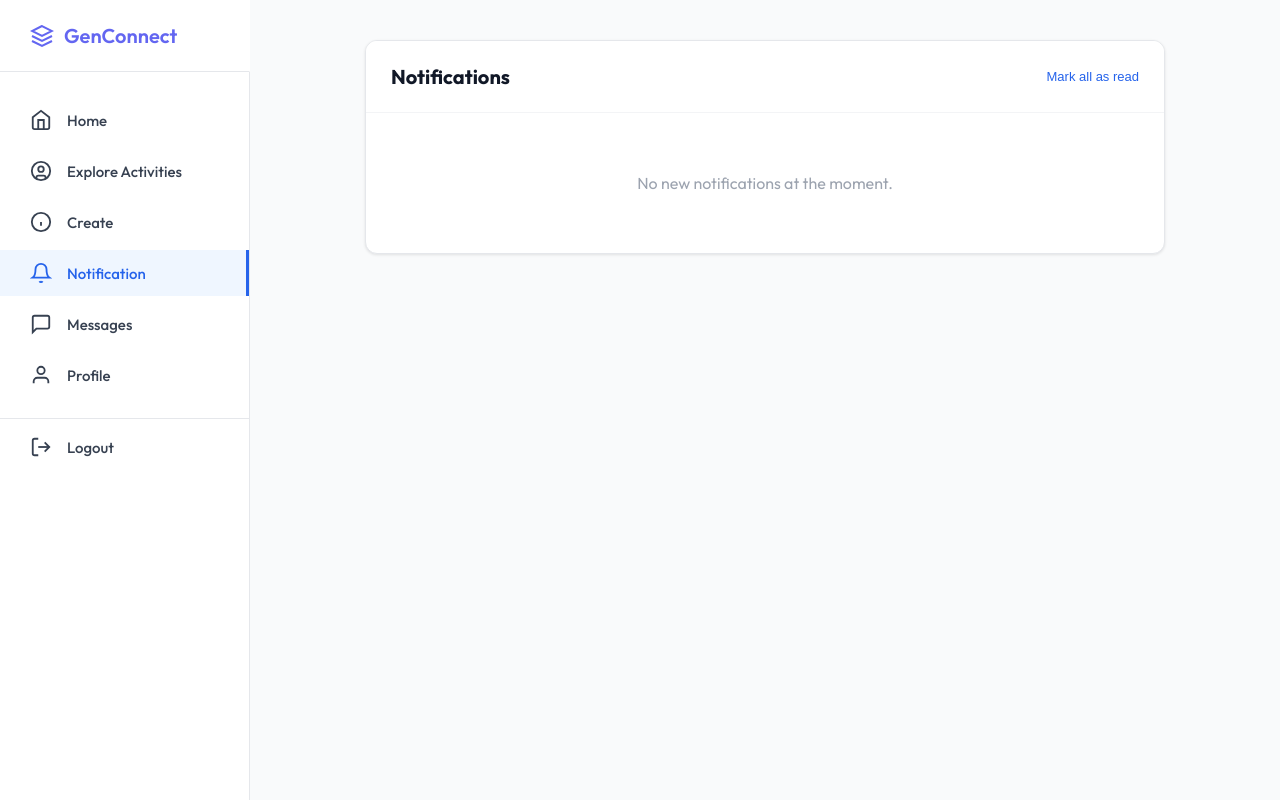
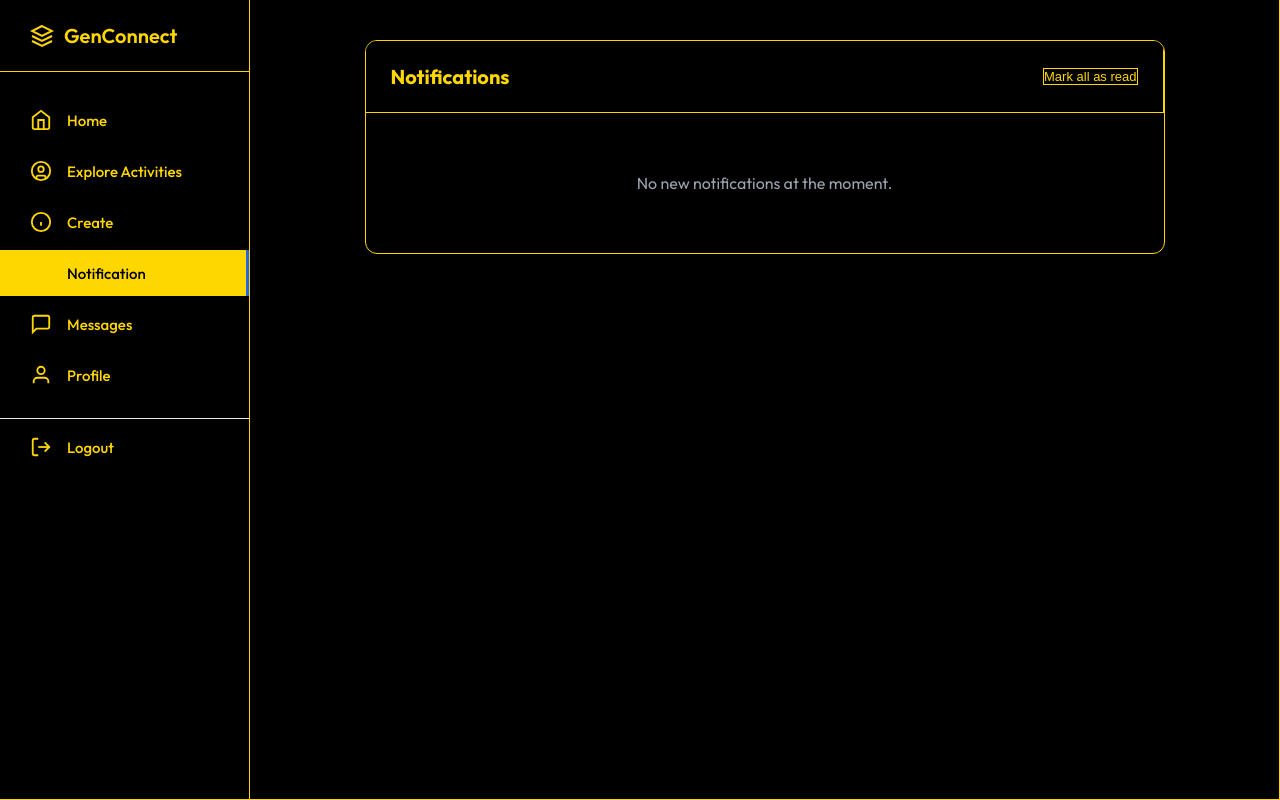
Before and after one commit to Jer4ld/gen-connect, a Flask app: page /notifications in a window 1280 px wide. Run offline with Flask 3, Linux system fonts and the light colour scheme; a user stored in the database is signed in; tables that the repository leaves empty hold one stand-in row (values such as "Sample post"); data that the repository does not hold is empty.

Commit message:
Update Flask app routes and templates

```diff
--- a/app.py
+++ b/app.py
@@ -848,8 +848,14 @@ def leave_group(group_id):
 @app.route('/notifications')
 def notifications_page():
     if 'user_id' not in session: return redirect(url_for('login'))
+
+    # 1. Fetch the user object to get your preferences (high contrast, font, etc.)
+    user = User.query.get(session['user_id'])
+
     user_notifications = Notification.query.filter_by(recipient_id=session['user_id']).order_by(Notification.created_at.desc()).all()
-    return render_template('notifications.html', notifications=user_notifications)
+
+    # 2. Pass current_user=user to the template
+    return render_template('notifications.html', notifications=user_notifications, current_user=user)
 
 # --- UPDATED: Add Contact with specific Block Validation message ---
 # In app.py
--- a/templates/notifications.html
+++ b/templates/notifications.html
@@ -6,6 +6,7 @@
     <meta name="viewport" content="width=device-width, initial-scale=1.0">
     <title>Notifications - GenConnect</title>
     <link href="https://fonts.googleapis.com/css2?family=Outfit:wght@400;500;600;700;800&display=swap" rel="stylesheet">
+    <link rel="stylesheet" href="https://cdnjs.cloudflare.com/ajax/libs/font-awesome/6.4.0/css/all.min.css">
     <style>
         * {
             margin: 0;
@@ -17,6 +18,8 @@
             font-family: 'Outfit', -apple-system, BlinkMacSystemFont, 'Segoe UI', Roboto, sans-serif;
             background-color: #f5f5f5;
             color: #1e293b;
+            top: 0 !important;
+            position: static !important;
         }
 
         .page-container {
@@ -24,7 +27,7 @@
             min-height: 100vh;
         }
 
-        /* --- Sidebar Styles (Seamless Match) --- */
+        /* --- Sidebar Styles --- */
         .sidebar {
             position: fixed;
             left: 0;
@@ -117,7 +120,6 @@
             overflow: hidden;
         }
 
-        /* ALIGNMENT: 72px height for header */
         .notif-header {
             height: 72px;
             display: flex;
@@ -144,11 +146,6 @@
             cursor: pointer;
         }
 
-        .mark-read-btn:hover {
-            text-decoration: underline;
-        }
-
-        /* ... Keep existing list/card styles ... */
         .notif-list {
             display: flex;
             flex-direction: column;
@@ -164,27 +161,8 @@
             transition: background 0.2s;
         }
 
-        .notif-card:hover {
-            background-color: #f9fafb;
-        }
-
-        .notif-card:last-child {
-            border-bottom: none;
-        }
-
         .notif-card.unread {
             background-color: #f0f9ff;
-        }
-
-        .notif-card.unread::after {
-            content: '';
-            position: absolute;
-            top: 24px;
-            right: 25px;
-            width: 8px;
-            height: 8px;
-            background-color: #2563eb;
-            border-radius: 50%;
         }
 
         .notif-info h4 {
@@ -196,10 +174,6 @@
             font-weight: 700;
         }
 
-        .notif-info h4.alert {
-            color: #ef4444;
-        }
-
         .notif-info p {
             font-size: 15px;
             color: #374151;
@@ -207,11 +181,7 @@
             line-height: 1.4;
         }
 
-        .btn-group {
-            display: flex;
-            gap: 10px;
-            margin-top: 5px;
-        }
+        .btn-group { display: flex; gap: 10px; margin-top: 5px; }
 
         .btn {
             padding: 8px 16px;
@@ -220,53 +190,94 @@
             font-size: 13px;
             font-weight: 600;
             cursor: pointer;
-            transition: opacity 0.2s;
         }
 
-        .accept-btn {
-            background: #10b981;
-            color: white;
+        .accept-btn { background: #10b981; color: white; }
+        .reject-btn { background: #fee2e2; color: #ef4444; }
+
+        .time-stamp { font-size: 12px; color: #9ca3af; margin-top: 5px; display: block; }
+        .empty-state { text-align: center; padding: 60px 20px; color: #9ca3af; }
+
+        /* =========================================
+           NEW ACCESSIBILITY STYLES (Preference Linking)
+           ========================================= */
+
+        /* --- Font Sizing --- */
+        body.fs-Large { font-size: 18px !important; }
+        body.fs-Large .sidebar-nav a { font-size: 17px !important; }
+        body.fs-Large .notif-header h2 { font-size: 24px !important; }
+
+        body.fs-X-Large { font-size: 20px !important; }
+        body.fs-X-Large .sidebar-nav a { font-size: 19px !important; }
+
+        /* --- High Contrast (Forced Gold & Black) --- */
+        body.high-contrast {
+            background-color: #000000 !important;
+            color: #ffffff !important;
         }
 
-        .accept-btn:hover {
-            opacity: 0.9;
+        body.high-contrast .sidebar,
+        body.high-contrast .sidebar-logo,
+        body.high-contrast .notif-header,
+        body.high-contrast .main-content {
+            background-color: #000000 !important;
+            border-right: 1px solid #FFD700 !important;
+            border-bottom: 1px solid #FFD700 !important;
         }
 
-        .reject-btn {
-            background: #fee2e2;
-            color: #ef4444;
+        body.high-contrast .logo,
+        body.high-contrast .logo span,
+        body.high-contrast .sidebar svg,
+        body.high-contrast .notif-header h2,
+        body.high-contrast .notif-info h4,
+        body.high-contrast .sidebar-nav a,
+        body.high-contrast .time-stamp,
+        body.high-contrast i {
+            color: #FFD700 !important;
+            stroke: #FFD700 !important;
         }
 
-        .reject-btn:hover {
-            background: #fecaca;
+        body.high-contrast .sidebar-nav a:hover { background-color: #222 !important; }
+        body.high-contrast .sidebar-nav a.active { background-color: #FFD700 !important; color: #000 !important; }
+
+        body.high-contrast .notification-wrapper {
+            background-color: #000 !important;
+            border: 1px solid #FFD700 !important;
+            box-shadow: none !important;
         }
 
-        .time-stamp {
-            font-size: 12px;
-            color: #9ca3af;
-            margin-top: 5px;
-            display: block;
+        body.high-contrast .notif-card {
+            background-color: #000 !important;
+            border-bottom: 1px solid #333 !important;
         }
 
-        .empty-state {
-            text-align: center;
-            padding: 60px 20px;
-            color: #9ca3af;
+        body.high-contrast .notif-info p { color: #ffffff !important; }
+
+        body.high-contrast .accept-btn,
+        body.high-contrast .mark-read-btn {
+            border: 1px solid #FFD700 !important;
+            background: #000 !important;
+            color: #FFD700 !important;
         }
 
-        /* Activity Reminder Style */
-        .notif-card.reminder {
-            border-left: 4px solid #f97316;
-            background-color: #fffaf0;
-        }
+        /* GOOGLE TRANSLATE HACKS */
+        .goog-te-banner-frame.skiptranslate { display: none !important; }
+        body > .skiptranslate { display: none !important; }
+        #goog-gt-tt, .goog-te-balloon-frame { display: none !important; }
+        #google_translate_element { visibility: hidden; position: absolute; top: -9999px; left: -9999px; }
 
-        .notif-card.reminder h4 {
-            color: #f97316;
-        }
     </style>
 </head>
 
 <body>
+    <div id="user-settings"
+     data-contrast="{{ 'true' if current_user.is_authenticated and current_user.high_contrast else 'false' }}"
+     data-fontsize="{{ current_user.font_size if current_user.is_authenticated and current_user.font_size else 'Normal' }}"
+     data-lang="{{ current_user.language if current_user.is_authenticated and current_user.language else 'en' }}"
+     style="display: none;"></div>
+
+    <div id="google_translate_element"></div>
+
     <div class="page-container">
         <aside class="sidebar">
             <div class="sidebar-logo">
@@ -280,46 +291,14 @@
                 </a>
             </div>
             <ul class="sidebar-nav">
-                <li><a href="{{ url_for('home') }}"><svg width="22" height="22" viewBox="0 0 24 24" fill="none"
-                            stroke="currentColor" stroke-width="2">
-                            <path d="m3 9 9-7 9 7v11a2 2 0 0 1-2 2H5a2 2 0 0 1-2-2z" />
-                            <polyline points="9 22 9 12 15 12 15 22" />
-                        </svg><span>Home</span></a></li>
-                <li><a href="{{ url_for('activities_home') }}"><svg width="22" height="22" viewBox="0 0 24 24"
-                            fill="none" stroke="currentColor" stroke-width="2">
-                            <circle cx="12" cy="12" r="10" />
-                            <circle cx="12" cy="10" r="3" />
-                            <path d="M7 20.662V19a2 2 0 0 1 2-2h6a2 2 0 0 1 2 2v1.662" />
-                        </svg><span>Explore Activities</span></a></li>
-                <li><a href="{{ url_for('create_post') }}"><svg width="22" height="22" viewBox="0 0 24 24" fill="none"
-                            stroke="currentColor" stroke-width="2">
-                            <circle cx="12" cy="12" r="10" />
-                            <line x1="12" y1="16" x2="12" y2="12" />
-                            <line x1="12" y1="8" x2="12.01" y2="8" />
-                        </svg><span>Create</span></a></li>
-                <li><a href="{{ url_for('notifications_page') }}" class="active"><svg width="22" height="22"
-                            viewBox="0 0 24 24" fill="none" stroke="currentColor" stroke-width="2">
-                            <path d="M18 8A6 6 0 0 0 6 8c0 7-3 9-3 9h18s-3-2-3-9" />
-                            <path d="M13.73 21a2 2 0 0 1-3.46 0" />
-                        </svg><span>Notification</span></a></li>
-                <li><a href="{{ url_for('messages') }}"><svg width="22" height="22" viewBox="0 0 24 24" fill="none"
-                            stroke="currentColor" stroke-width="2">
-                            <path d="M21 15a2 2 0 0 1-2 2H7l-4 4V5a2 2 0 0 1 2-2h14a2 2 0 0 1 2 2z" />
-                        </svg><span>Messages</span></a></li>
-                <li><a href="{{ url_for('profile') }}"><svg width="22" height="22" viewBox="0 0 24 24" fill="none"
-                            stroke="currentColor" stroke-width="2">
-                            <path d="M20 21v-2a4 4 0 0 0-4-4H8a4 4 0 0 0-4 4v2" />
-                            <circle cx="12" cy="7" r="4" />
-                        </svg><span>Profile</span></a></li>
-
+                <li><a href="{{ url_for('home') }}"><svg width="22" height="22" viewBox="0 0 24 24" fill="none" stroke="currentColor" stroke-width="2"><path d="m3 9 9-7 9 7v11a2 2 0 0 1-2 2H5a2 2 0 0 1-2-2z" /><polyline points="9 22 9 12 15 12 15 22" /></svg><span>Home</span></a></li>
+                <li><a href="{{ url_for('activities_home') }}"><svg width="22" height="22" viewBox="0 0 24 24" fill="none" stroke="currentColor" stroke-width="2"><circle cx="12" cy="12" r="10" /><circle cx="12" cy="10" r="3" /><path d="M7 20.662V19a2 2 0 0 1 2-2h6a2 2 0 0 1 2 2v1.662" /></svg><span>Explore Activities</span></a></li>
+                <li><a href="{{ url_for('create_post') }}"><svg width="22" height="22" viewBox="0 0 24 24" fill="none" stroke="currentColor" stroke-width="2"><circle cx="12" cy="12" r="10" /><line x1="12" y1="16" x2="12" y2="12" /><line x1="12" y1="8" x2="12.01" y2="8" /></svg><span>Create</span></a></li>
+                <li><a href="{{ url_for('notifications_page') }}" class="active"><svg width="22" height="22" viewBox="0 0 24 24" fill="none" stroke="currentColor" stroke-width="2"><path d="M18 8A6 6 0 0 0 6 8c0 7-3 9-3 9h18s-3-2-3-9" /><path d="M13.73 21a2 2 0 0 1-3.46 0" /></svg><span>Notification</span></a></li>
+                <li><a href="{{ url_for('messages') }}"><svg width="22" height="22" viewBox="0 0 24 24" fill="none" stroke="currentColor" stroke-width="2"><path d="M21 15a2 2 0 0 1-2 2H7l-4 4V5a2 2 0 0 1 2-2h14a2 2 0 0 1 2 2z" /></svg><span>Messages</span></a></li>
+                <li><a href="{{ url_for('profile') }}"><svg width="22" height="22" viewBox="0 0 24 24" fill="none" stroke="currentColor" stroke-width="2"><path d="M20 21v-2a4 4 0 0 0-4-4H8a4 4 0 0 0-4 4v2" /><circle cx="12" cy="7" r="4" /></svg><span>Profile</span></a></li>
                 <li style="margin-top: 20px; border-top: 1px solid #e5e7eb;"></li>
-
-                <li><a href="{{ url_for('logout') }}"><svg width="22" height="22" viewBox="0 0 24 24" fill="none"
-                            stroke="currentColor" stroke-width="2">
-                            <path d="M9 21H5a2 2 0 0 1-2-2V5a2 2 0 0 1 2-2h4" />
-                            <polyline points="16 17 21 12 16 7" />
-                            <line x1="21" y1="12" x2="9" y2="12" />
-                        </svg><span>Logout</span></a></li>
+                <li><a href="{{ url_for('logout') }}"><svg width="22" height="22" viewBox="0 0 24 24" fill="none" stroke="currentColor" stroke-width="2"><path d="M9 21H5a2 2 0 0 1-2-2V5a2 2 0 0 1 2-2h4" /><polyline points="16 17 21 12 16 7" /><line x1="21" y1="12" x2="9" y2="12" /></svg><span>Logout</span></a></li>
             </ul>
         </aside>
 
@@ -329,131 +308,104 @@
                     <h2>Notifications</h2>
                     <button class="mark-read-btn" onclick="markAllAsRead()">Mark all as read</button>
                 </div>
-
                 <div class="notif-list">
-                    {% for n in notifications if n.status == 'pending' or n.type in ['request_accepted', 'group_joined',
-                    'request_rejected', 'contact_removed', 'group_removal'] %}
-
+                    {% for n in notifications if n.status == 'pending' or n.type in ['request_accepted', 'group_joined', 'request_rejected', 'contact_removed', 'group_removal'] %}
                     <div class="notif-card {% if n.status == 'pending' %}unread{% endif %}" id="notif-{{ n.id }}">
                         <div class="notif-info">
-                            <h4
-                                class="{% if n.type in ['request_rejected', 'contact_removed', 'group_removal'] %}alert{% endif %}">
-                                {{ n.type.replace('_', ' ') }}
-                            </h4>
+                            <h4 class="{% if n.type in ['request_rejected', 'contact_removed', 'group_removal'] %}alert{% endif %}">{{ n.type.replace('_', ' ') }}</h4>
                             <p>{{ n.message }}</p>
-
                             {% if n.status == 'pending' and n.type in ['contact_request', 'group_invite'] %}
                             <div class="btn-group">
-                                <button class="btn accept-btn" data-id="{{ n.id }}"
-                                    onclick="respondToInvite(this, 'accept')">Accept</button>
-                                <button class="btn reject-btn" data-id="{{ n.id }}"
-                                    onclick="respondToInvite(this, 'reject')">Decline</button>
+                                <button class="btn accept-btn" data-id="{{ n.id }}" onclick="respondToInvite(this, 'accept')">Accept</button>
+                                <button class="btn reject-btn" data-id="{{ n.id }}" onclick="respondToInvite(this, 'reject')">Decline</button>
                             </div>
-                            {% else %}
-                            <span class="time-stamp">{{ n.created_at.strftime('%b %d, %H:%M') }}</span>
-                            {% endif %}
+                            {% else %}<span class="time-stamp">{{ n.created_at.strftime('%b %d, %H:%M') }}</span>{% endif %}
                         </div>
                     </div>
-                    {% else %}
-                    <div class="empty-state">
-                        <p>No new notifications at the moment.</p>
-                    </div>
-                    {% endfor %}
+                    {% else %}<div class="empty-state"><p>No new notifications at the moment.</p></div>{% endfor %}
                 </div>
             </div>
         </main>
     </div>
 
+    <script type="text/javascript">
+        function googleTranslateElementInit() {
+            new google.translate.TranslateElement({ pageLanguage: 'en', includedLanguages: 'en,zh-CN,ta', layout: google.translate.TranslateElement.InlineLayout.SIMPLE, autoDisplay: false }, 'google_translate_element');
+        }
+    </script>
+    <script type="text/javascript" src="//translate.google.com/translate_a/element.js?cb=googleTranslateElementInit"></script>
+
     <script>
+        // --- Settings Loader ---
+        document.addEventListener("DOMContentLoaded", function() {
+            const settingsDiv = document.getElementById('user-settings');
+            if (settingsDiv) {
+                const contrast = settingsDiv.getAttribute('data-contrast').toLowerCase();
+                const fontSize = settingsDiv.getAttribute('data-fontsize');
+                const lang = settingsDiv.getAttribute('data-lang');
+
+                if (contrast === 'true') document.body.classList.add('high-contrast');
+                if (fontSize && fontSize !== 'Normal') document.body.classList.add('fs-' + fontSize);
+
+                if (lang && lang !== 'en') {
+                    const checkGoogle = setInterval(() => {
+                        const combo = document.querySelector('.goog-te-combo');
+                        if (combo) { combo.value = lang; combo.dispatchEvent(new Event('change')); clearInterval(checkGoogle); }
+                    }, 500);
+                }
+            }
+        });
+
+        // --- Original Friend Logic ---
         function loadActivityReminders() {
             const joinedActivities = JSON.parse(localStorage.getItem('joinedActivities')) || [];
             const now = new Date();
             const upcoming = [];
             const notifList = document.querySelector('.notif-list');
-
             joinedActivities.forEach(act => {
                 const actDateParts = act.date.split(' ');
                 if (actDateParts.length === 3) {
                     const day = parseInt(actDateParts[0]);
-                    const monthName = actDateParts[1];
-                    const year = parseInt(actDateParts[2]);
-
-                    const months = {
-                        'Jan': 0, 'Feb': 1, 'Mar': 2, 'Apr': 3, 'May': 4, 'Jun': 5,
-                        'Jul': 6, 'Aug': 7, 'Sep': 8, 'Oct': 9, 'Nov': 10, 'Dec': 11
-                    };
-
-                    const actDateTime = new Date(year, months[monthName], day);
-                    const diffTime = actDateTime - now;
-                    const diffDays = diffTime / (1000 * 60 * 60 * 24);
-
-                    if (diffDays >= -0.5 && diffDays <= 2.5) {
-                        upcoming.push(act);
-                    }
+                    const months = { 'Jan': 0, 'Feb': 1, 'Mar': 2, 'Apr': 3, 'May': 4, 'Jun': 5, 'Jul': 6, 'Aug': 7, 'Sep': 8, 'Oct': 9, 'Nov': 10, 'Dec': 11 };
+                    const actDateTime = new Date(parseInt(actDateParts[2]), months[actDateParts[1]], day);
+                    const diffDays = (actDateTime - now) / (1000 * 60 * 60 * 24);
+                    if (diffDays >= -0.5 && diffDays <= 2.5) upcoming.push(act);
                 }
             });
-
             if (upcoming.length > 0) {
-                // Remove empty state if it exists
                 const emptyState = notifList.querySelector('.empty-state');
                 if (emptyState) emptyState.remove();
-
-                // Prepend reminders
                 upcoming.forEach(act => {
                     const card = document.createElement('div');
                     card.className = 'notif-card reminder unread';
-                    card.innerHTML = `
-                    <div class="notif-info">
-                        <h4>Activity Reminder</h4>
-                        <p><strong>${act.title}</strong> is coming up soon!</p>
-                        <p>Time: ${act.time}</p>
-                        <p>Location: ${act.loc}</p>
-                        <span class="time-stamp">Your neighbors are looking forward to seeing you!</span>
-                    </div>
-                `;
+                    card.innerHTML = `<div class="notif-info"><h4>Activity Reminder</h4><p><strong>${act.title}</strong> is coming up soon!</p><p>Time: ${act.time}</p><p>Location: ${act.loc}</p></div>`;
                     notifList.prepend(card);
                 });
             }
         }
-
         document.addEventListener('DOMContentLoaded', loadActivityReminders);
 
         async function respondToInvite(buttonElement, action) {
             const notifId = buttonElement.getAttribute('data-id');
             const card = document.getElementById(`notif-${notifId}`);
-
-            // Disable buttons immediately
-            const btns = card.querySelectorAll('.btn');
-            btns.forEach(b => b.disabled = true);
             buttonElement.innerText = "Processing...";
-
             try {
                 const response = await fetch(`/respond_notification/${notifId}/${action}`, { method: 'POST' });
                 const data = await response.json();
-
                 if (data.success) {
                     card.style.opacity = '0';
                     setTimeout(() => {
                         card.remove();
-                        const list = document.querySelector('.notif-list');
-                        if (list.children.length === 0) {
-                            list.innerHTML = '<div class="empty-state"><p>No new notifications at the moment.</p></div>';
+                        if (document.querySelector('.notif-list').children.length === 0) {
+                            document.querySelector('.notif-list').innerHTML = '<div class="empty-state"><p>No new notifications.</p></div>';
                         }
                     }, 300);
-                } else {
-                    alert("Error: " + data.message);
-                    btns.forEach(b => b.disabled = false);
                 }
-            } catch (err) {
-                console.error("Error:", err);
-                btns.forEach(b => b.disabled = false);
-            }
+            } catch (err) { console.error("Error:", err); }
         }
 
         async function markAllAsRead() {
             document.querySelectorAll('.notif-card.unread').forEach(c => c.classList.remove('unread'));
-            // Optional backend call
-            // fetch('/mark_notifications_read', { method: 'POST' });
         }
     </script>
 </body>
```
